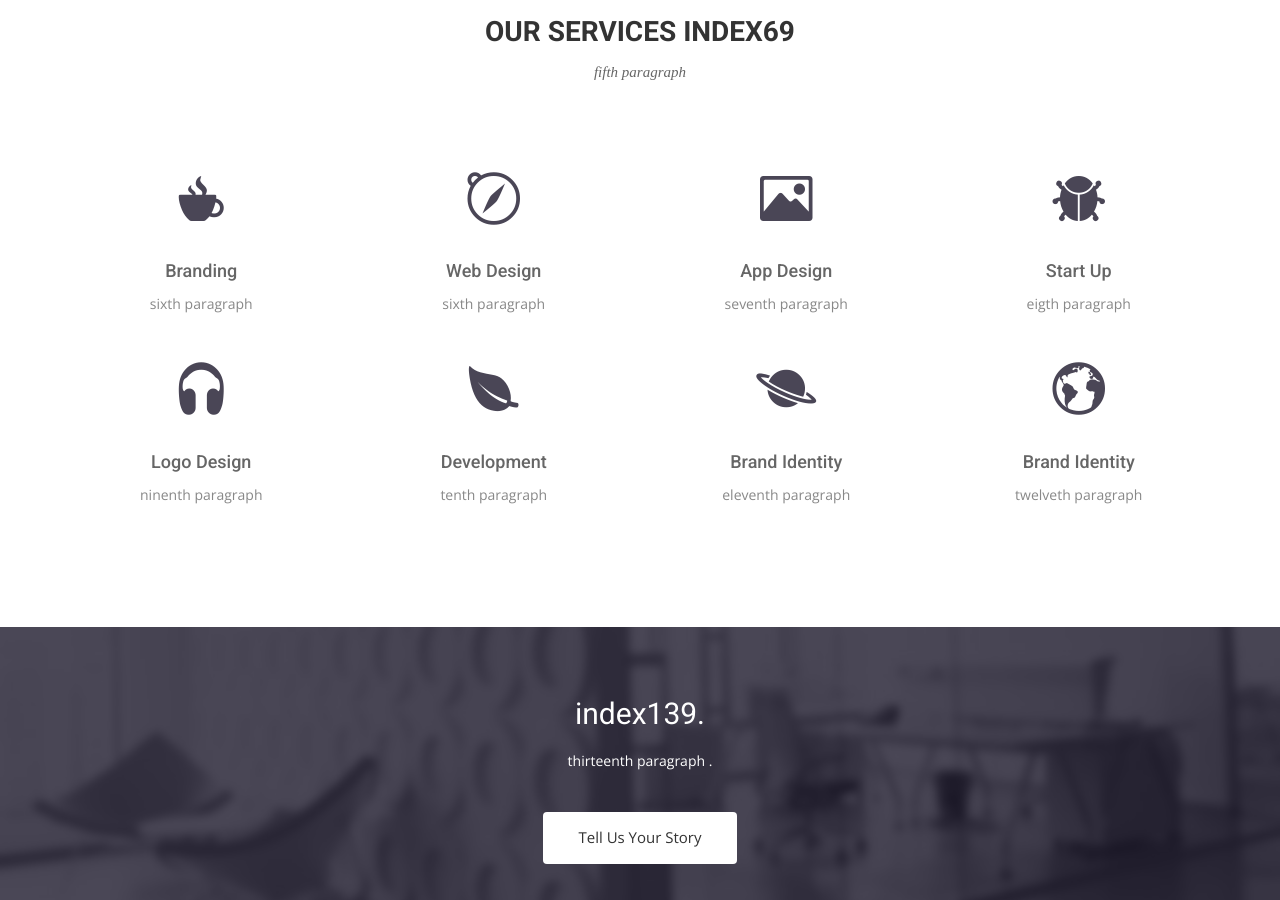
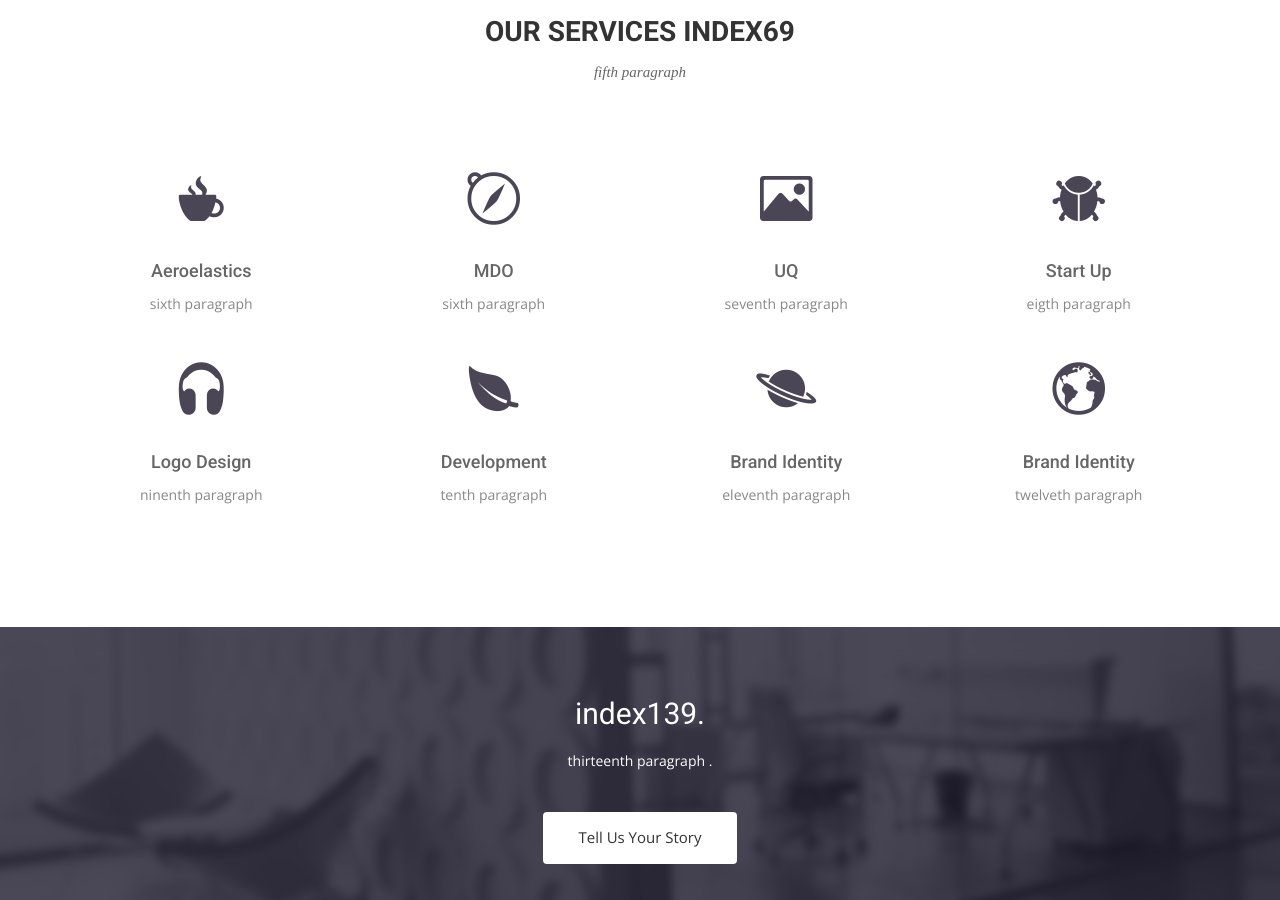
Before and after one commit to simaomrq/simaomrq.github.io, a Jekyll site: the page built from index.html, in a window 1280 px wide and 900 px high, scrolled down 2221 px. Built offline with Jekyll 4.4.1, drawn with Linux system fonts in a browser that asks for light colours; nearby versions of some CDN libraries; some web fonts are replaced.

Commit message:
Update index.html

```diff
--- a/index.html
+++ b/index.html
@@ -74,21 +74,21 @@ permalink: /
       <div class="col-sm-6 col-md-3">
         <div class="service-item">
           <i class="icon ion-coffee"></i>
-          <h4>Branding</h4>
+          <h4>Aeroelastics</h4>
           <p>sixth paragraph </p>
         </div>
       </div>
       <div class="col-sm-6 col-md-3">
         <div class="service-item">
           <i class="ion-compass"></i>
-          <h4>Web Design</h4>
+          <h4>MDO</h4>
           <p>sixth paragraph </p>
         </div>
       </div>
       <div class="col-sm-6 col-md-3">
         <div class="service-item">
           <i class="ion-image"></i>
-          <h4>App Design</h4>
+          <h4>UQ</h4>
           <p>seventh paragraph  </p>
         </div>
       </div>
```
